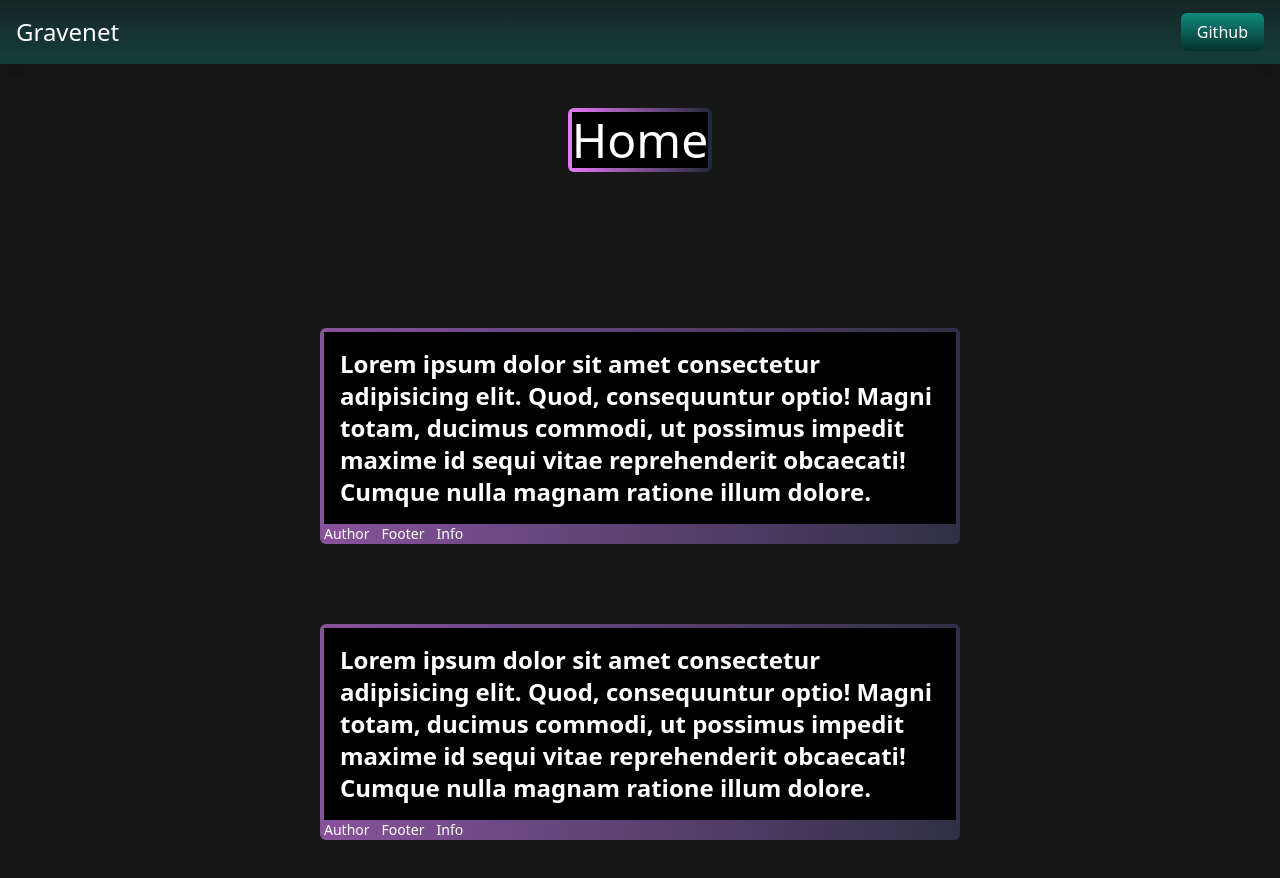
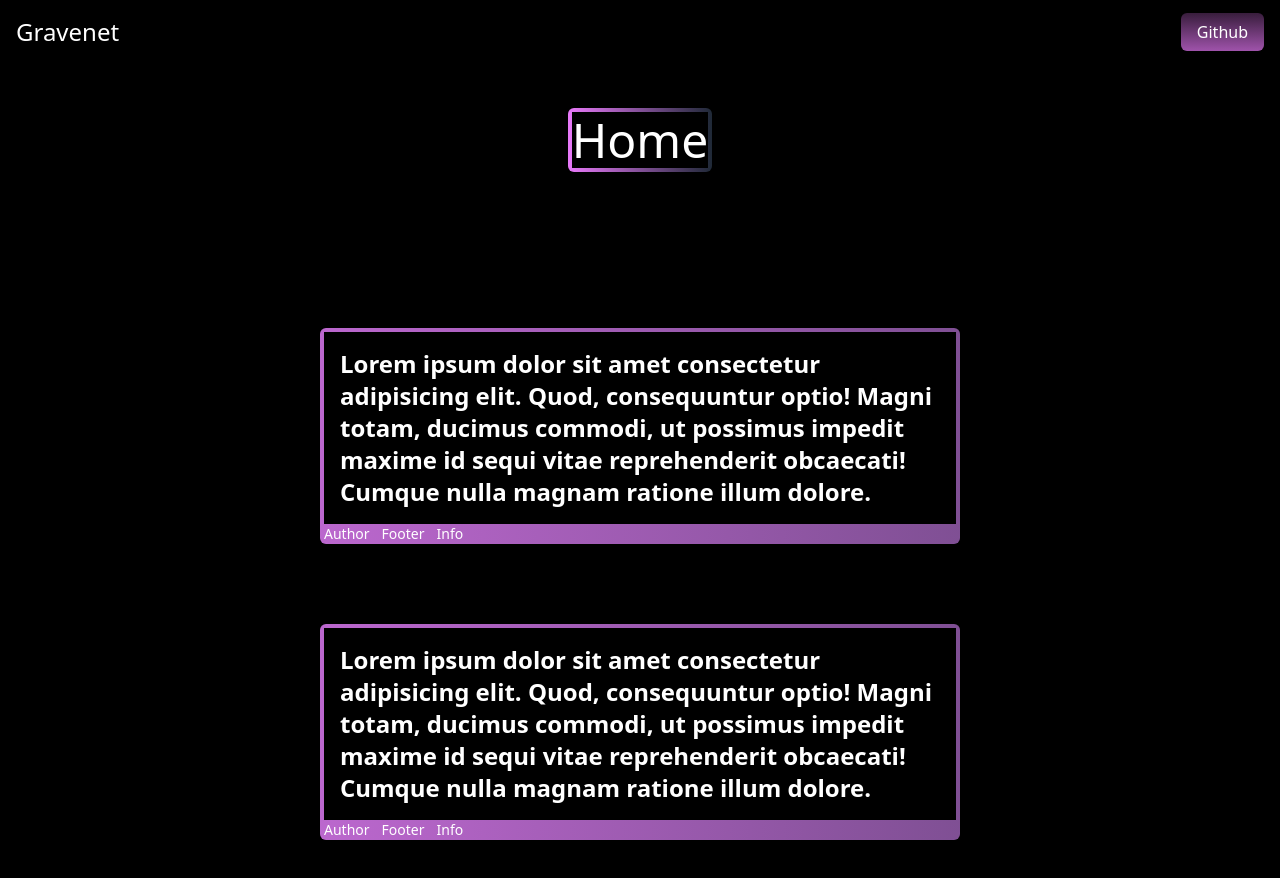
Before and after one commit to setoyuma/GraveNet, a React (Create React App) app: page / in a window 1280 px wide. Shown: the top 878 px of the page. Built offline with nearby package versions, Linux system fonts and the light colour scheme.

Commit message:
real site redesign

```diff
--- a/src/components/Navbar.jsx
+++ b/src/components/Navbar.jsx
@@ -3,12 +3,12 @@ import React from "react";
 const Navbar = () => {
   return (
     <div>
-      <nav className=" px-4 py-4 mb-12 flex justify-between shadow-xl hover:shadow-teal-500 transition-shadow ease-in-out delay-50 duration-700 bg-gradient-to-t to-neutral-900 from-teal-900 animate-gradient-y text-white">
+      <nav className=" px-4 py-4 mb-12 flex justify-between shadow-lg hover:shadow-gray-500 transition-shadow ease-in-out delay-50 duration-700 bg-black text-white">
         <h1 className=" text-2xl">Gravenet</h1>
         <ul className="flex items-center">
           <li>
             <a
-              className=" transition-opacity delay-50 bg-gradient-to-t from-black to-teal-500 animate-gradient-y text-white px-4 py-2 rounded-md ml-8"
+              className=" transition-opacity delay-50 bg-gradient-to-t from-fuchsia-400 to-gray-800-500 animate-gradient-y text-white px-4 py-2 rounded-md ml-8"
               href="https://github.com/setoyuma/GraveNet"
               target={"_blank"}
             >
--- a/src/index.css
+++ b/src/index.css
@@ -3,5 +3,5 @@
 @tailwind utilities;
 
 body {
-  background-color: #171717;
+  background-color: black;
 }
--- a/tailwind.config.js
+++ b/tailwind.config.js
@@ -6,17 +6,11 @@ module.exports = {
   theme: {
     extend: {
       animation: {
-        "gradient-x": "gradient-x 15s ease infinite",
-        "gradient-y": "gradient-y 15s ease infinite",
-        "gradient-xy": "gradient-xy 20s ease infinite",
+        "gradient-x": "gradient-x 10s ease infinite",
+        "gradient-y": "gradient-y 10s ease infinite",
+        "gradient-xy": "gradient-xy 8s ease infinite",
       },
       keyframes: {
-        dropShadow: {
-          glow: [
-            "0 0px 20px rgba(255,255, 255, 0.35)",
-            "0 0px 65px rgba(255, 255,255, 0.2)",
-          ],
-        },
         "gradient-y": {
           "0%, 100%": {
             "background-size": "400% 400%",
@@ -50,6 +44,8 @@ module.exports = {
       }
     },
   },
-  plugins: [],
+  plugins: [
+    require('tailwind-scrollbar-hide')
+  ],
 
 }
```
Also changed, not shown: src/App.jsx (+7 -7 lines), src/components/Entry.jsx (line endings or trailing spaces).
